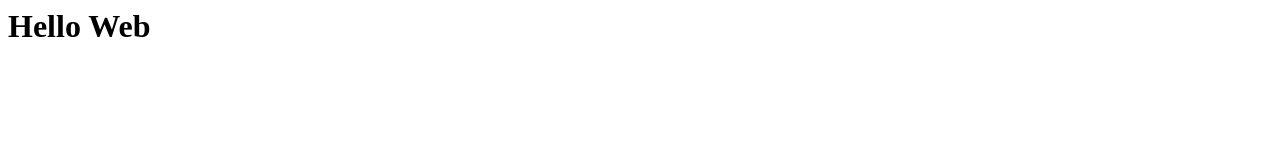
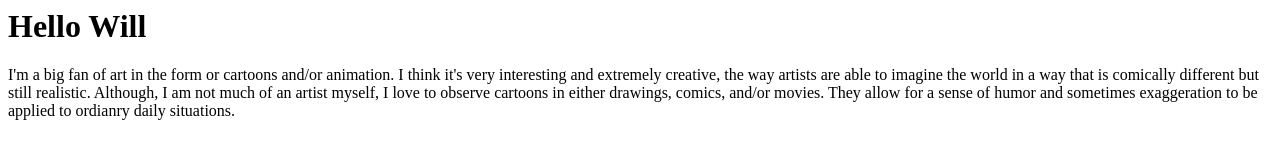
Before and after one commit to willbritt/bestClassEver, a plain HTML site: page index.html in a window 1280 px wide. Drawn offline with Linux system fonts and the light colour scheme.

Commit message:
Update index.html

```diff
--- a/index.html
+++ b/index.html
@@ -1,5 +1,11 @@
 <html>
 <body>
-<h1> Hello Web </h1>
+<h1> Hello Will </h1>
+<p>
+ I'm a big fan of art in the form or cartoons and/or animation. I think it's very interesting and extremely creative,
+  the way artists are able to imagine the world in a way that is comically different but still realistic. Although, I am
+  not much of an artist myself, I love to observe cartoons in either drawings, comics, and/or movies. They allow for a sense of
+  humor and sometimes exaggeration to be applied to ordianry daily situations.
+</p>
 </body>
 </html>
```
